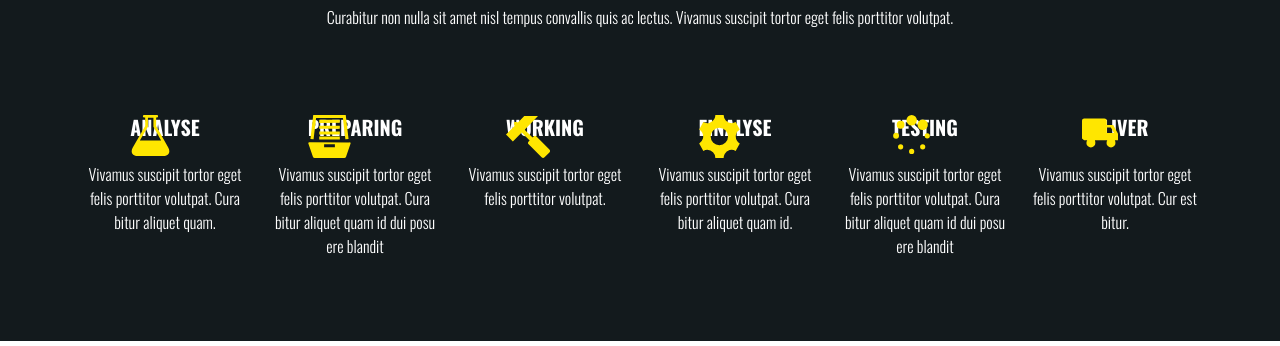
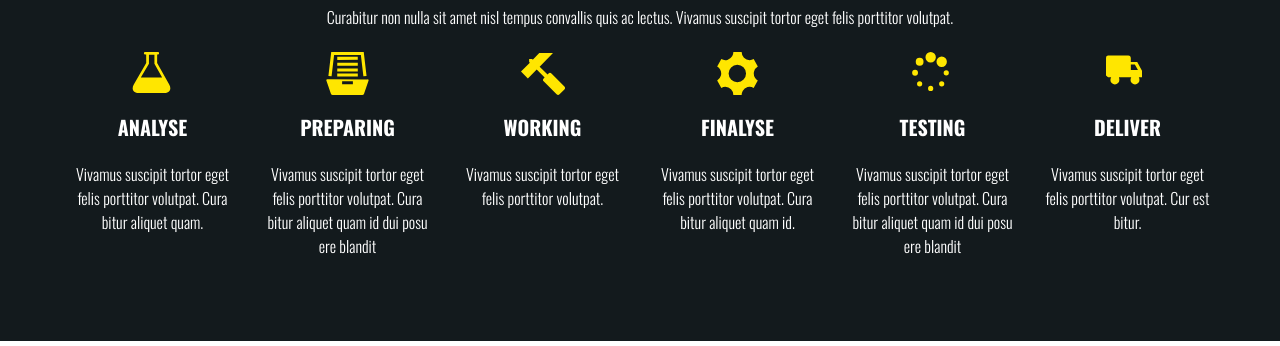
Before and after one commit to OverZerom/Smak-small-bootstrap, a website: page index.html in a window 1280 px wide. Shown: the part 764-1110 px from the top of the page. Drawn offline with nearby package versions, Linux system fonts and the light colour scheme.

Commit message:
добавил position: relative;

```diff
--- a/index.html
+++ b/index.html
@@ -67,12 +67,12 @@
 
             <div class="container">
                 <div class="row text-center">
-                    <div class="col-12 col-sm-4 col-md-3 col-lg-2 webdesign">
+                    <div class="col-12 col-sm-4 col-md-3 col-lg-2">
                         <!-- <img src="../images/sprite/sprite.svg#analyse-ico" class="icon" alt="icon" /> -->
                         <h2 class="analyse">ANALYSE</h2>
                         <p>Vivamus suscipit tortor eget felis porttitor volutpat. Cura bitur aliquet quam.</p>
                     </div>
-                    <div class="col-12 col-sm-4 col-md-3 col-lg-2 webdesign">
+                    <div class="col-12 col-sm-4 col-md-3 col-lg-2">
                         <!-- <img src="images/svg/preparing-ico.svg" class="icon" alt="icon" /> -->
                         <h2 class="preparing">preparing</h2>
                         <p>
@@ -80,17 +80,17 @@
                             ere blandit
                         </p>
                     </div>
-                    <div class="col-12 col-sm-4 col-md-3 col-lg-2 webdesign">
+                    <div class="col-12 col-sm-4 col-md-3 col-lg-2">
                         <!-- <img src="images/svg/working-ico.svg" class="icon" alt="icon" /> -->
                         <h2 class="working">working</h2>
                         <p class="fst-light">Vivamus suscipit tortor eget felis porttitor volutpat.</p>
                     </div>
-                    <div class="col-12 col-sm-6 col-md-3 col-lg-2 webdesign">
+                    <div class="col-12 col-sm-6 col-md-3 col-lg-2">
                         <!-- <img src="images/svg/finalyse-ico.svg" class="icon" alt="icon" /> -->
                         <h2 class="finalyse">finalyse</h2>
                         <p>Vivamus suscipit tortor eget felis porttitor volutpat. Cura bitur aliquet quam id.</p>
                     </div>
-                    <div class="col-12 col-sm-6 col-md-3 col-lg-2 webdesign">
+                    <div class="col-12 col-sm-6 col-md-3 col-lg-2">
                         <!-- <img src="images/svg/testing-ico.svg" class="icon" alt="icon" /> -->
                         <h2 class="testing">testing</h2>
                         <p>
@@ -98,7 +98,7 @@
                             ere blandit
                         </p>
                     </div>
-                    <div class="col-12 col-sm-4 col-md-3 col-lg-2 webdesign">
+                    <div class="col-12 col-sm-4 col-md-3 col-lg-2">
                         <!-- <img src="images/svg/deliver-ico.svg" class="icon" alt="icon" /> -->
                         <h2 class="deliver">deliver</h2>
                         <p>Vivamus suscipit tortor eget felis porttitor volutpat. Cur est bitur.</p>
--- a/scss/_styles.scss
+++ b/scss/_styles.scss
@@ -50,11 +50,13 @@ body {
     padding-top: 60px;
     padding-bottom: 15px;
     text-transform: uppercase;
+    position: relative;
   }
   h2::before {
     content: "";
     position: absolute;
-
+    top: -3px;
+    left: 64px;
     background-size: cover;
   }
   h2.analyse::before {
--- a/scss/_variables.scss
+++ b/scss/_variables.scss
@@ -1,2 +1,9 @@
 $gableGreen: #122a2f;
 $yellowBtn: #ffe600;
+$container-max-widths: (
+  sm: 540px,
+  md: 720px,
+  lg: 960px,
+  xl: 1170px,
+  xxl: 1320px,
+) !default;
```
Also changed, not shown: css/bootstrap.min.css, css/main.min.css.
